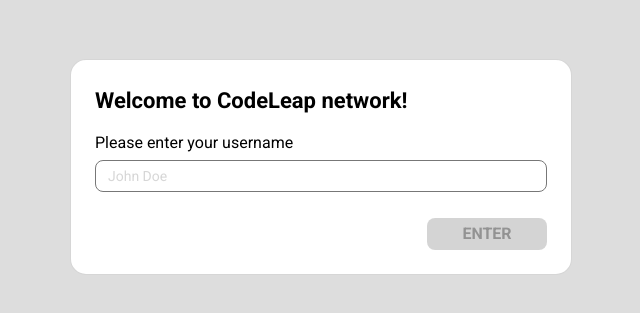
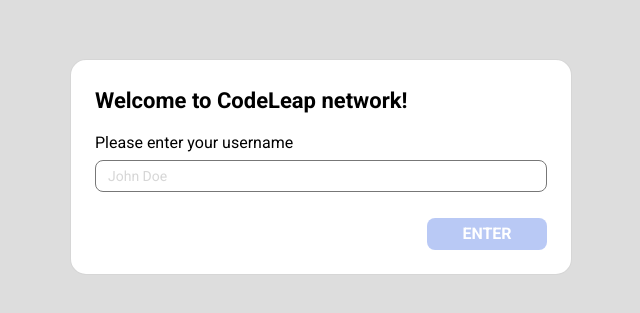
Before and after one commit to mutheusalmeida/codeleap-network, a React (Vite) app: page /login in a window 1280 px wide. Shown: the part 233-546 px from the top of the page, without its empty margins (319-959 px from the left). Built offline with nearby package versions, Linux system fonts and the light colour scheme.

Commit message:
improve(disabled-button): remove fancy styles

```diff
--- a/src/components/button/styles.ts
+++ b/src/components/button/styles.ts
@@ -32,10 +32,7 @@
   `}
 
   &:disabled {
-    background-color: var(--gray-100);
-    color: var(--gray-400);
-    opacity: 0.8;
-    filter: invert(0.1);
+    opacity: 0.5;
     cursor: initial;
   }
 
```
